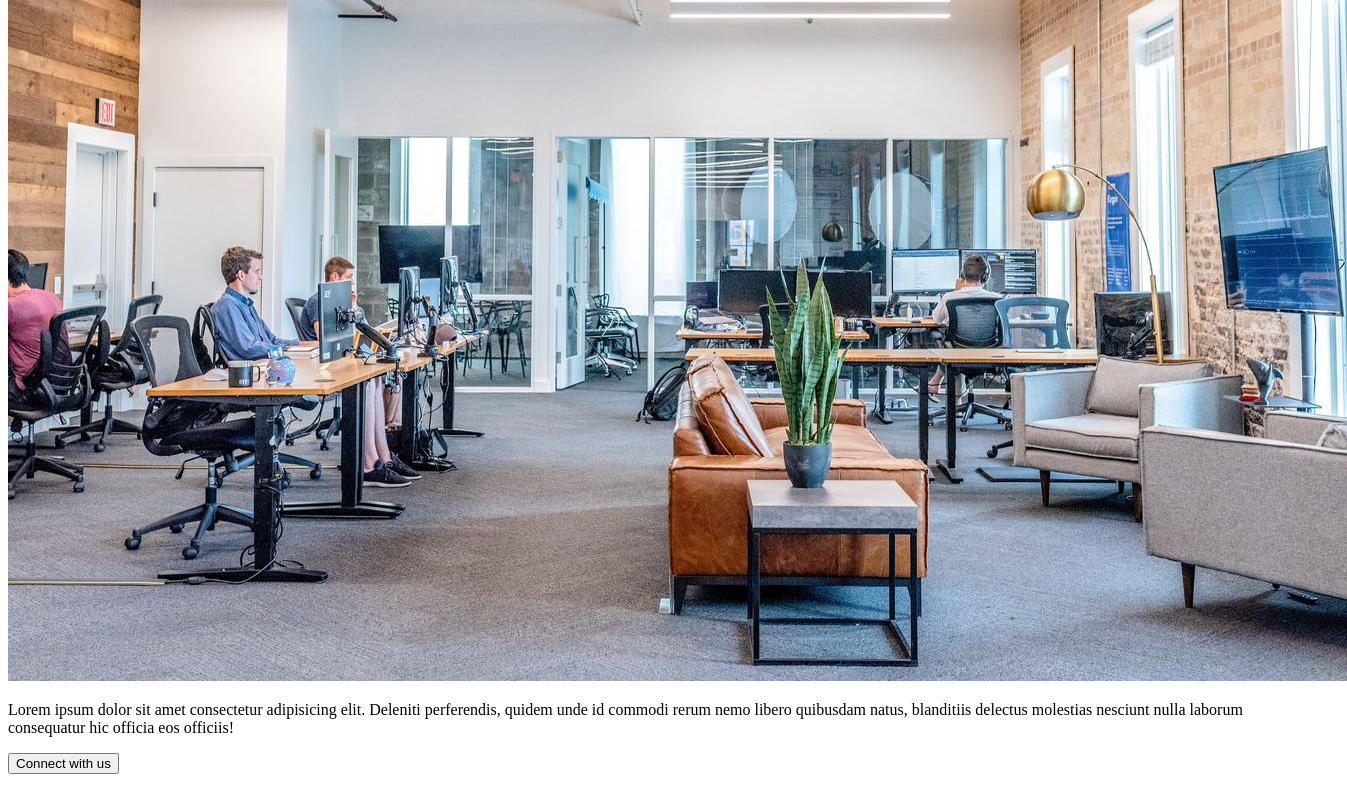
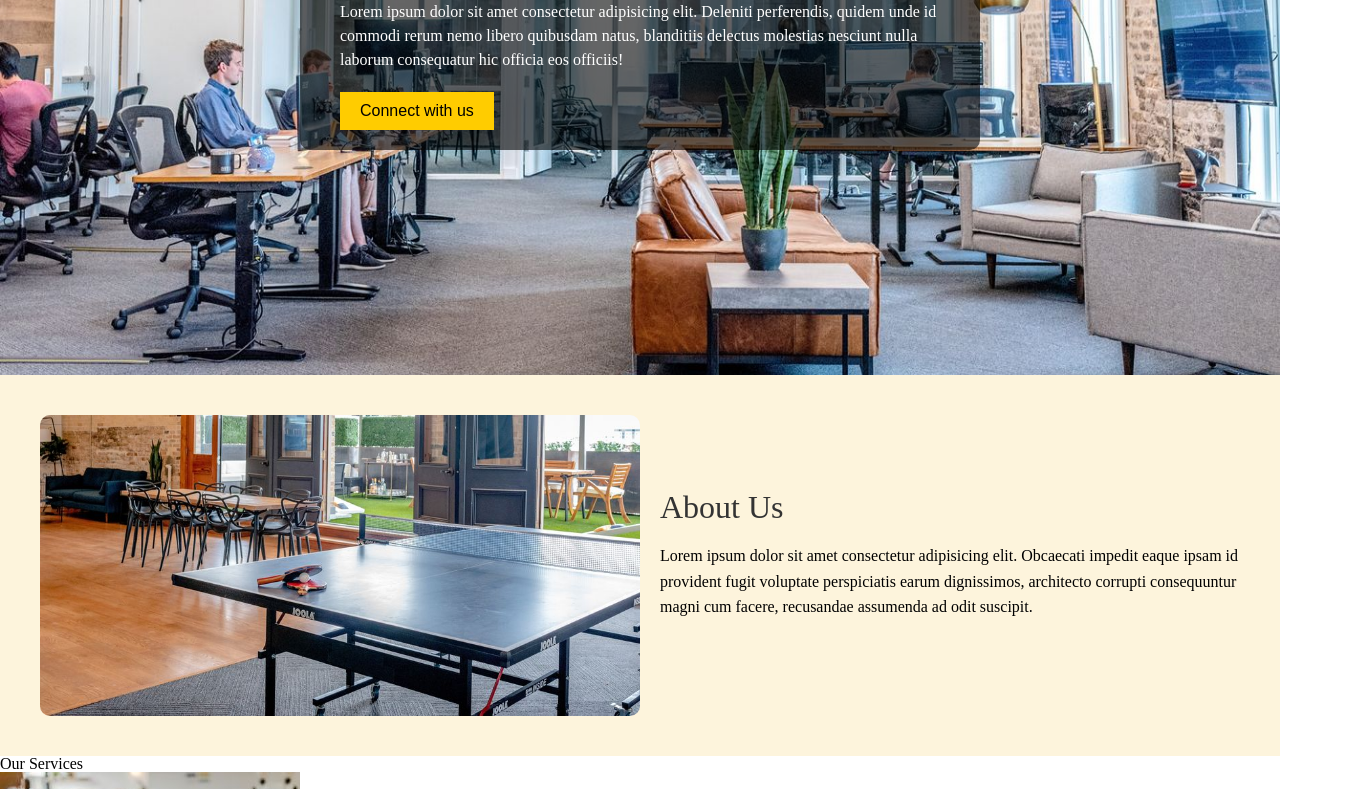
Before and after one commit to chen1046jeff/chen1046jeff.github.io, a plain HTML site: page final-project/index.html in a window 1280 px wide. Shown: the part 605-1394 px from the top of the page, 1347 px wide, since content can reach past the window. Drawn offline with Linux system fonts and the light colour scheme.

Commit message:
homeandabout

```diff
--- /dev/null
+++ b/final-project/css/main.css
@@ -0,0 +1,166 @@
+/* http://meyerweb.com/eric/tools/css/reset/
+   v2.0 | 20110126
+   License: none (public domain)
+*/
+
+html, body, div, span, applet, object, iframe,
+h1, h2, h3, h4, h5, h6, p, blockquote, pre,
+a, abbr, acronym, address, big, cite, code,
+del, dfn, em, img, ins, kbd, q, s, samp,
+small, strike, strong, sub, sup, tt, var,
+b, u, i, center,
+dl, dt, dd, ol, ul, li,
+fieldset, form, label, legend,
+table, caption, tbody, tfoot, thead, tr, th, td,
+article, aside, canvas, details, embed,
+figure, figcaption, footer, header, hgroup,
+menu, nav, output, ruby, section, summary,
+time, mark, audio, video {
+	margin: 0;
+	padding: 0;
+	border: 0;
+	font-size: 100%;
+	font: inherit;
+	vertical-align: baseline;
+}
+/* HTML5 display-role reset for older browsers */
+article, aside, details, figcaption, figure,
+footer, header, hgroup, menu, nav, section {
+	display: block;
+}
+body {
+	line-height: 1;
+}
+ol, ul {
+	list-style: none;
+}
+blockquote, q {
+	quotes: none;
+}
+blockquote:before, blockquote:after,
+q:before, q:after {
+	content: '';
+	content: none;
+}
+table {
+	border-collapse: collapse;
+	border-spacing: 0;
+}
+
+/* ===== My Css =====*/
+
+#home {
+    position: relative;
+    display: flex;
+    align-items: center;
+    justify-content: center;
+    height: 100vh; /* Full viewport height */
+    width: 100%; /* Full width */
+    color: white;
+    text-align: center;
+}
+
+#home img {
+    position: absolute;
+    width: 100%; /* Full width for the image */
+    height: 100%; /* Full height for the image */
+    object-fit: cover; /* Ensures the image covers the section */
+    z-index: -1; /* Places the image behind the content */
+}
+
+#home .banner {
+    background: rgba(0, 0, 0, 0.6); /* Semi-transparent black */
+    padding: 20px 40px;
+    border-radius: 10px;
+    max-width: 600px;
+    margin: auto;
+	text-align: left;
+}
+
+#home h1 {
+    font-size: 5rem;
+    margin-bottom: 20px;
+	text-align: left;
+}
+
+#home p {
+    font-size: 1rem;
+    line-height: 1.5;
+    margin-bottom: 20px;
+	text-align: left;
+}
+
+#home button {
+    padding: 10px 20px;
+    background-color: #ffcc00;
+    border: none;
+    font-size: 1rem;
+    color: black;
+}
+
+
+
+/* About Section */
+#about {
+    background-color: #fdf4dc; /* Light yellow background */
+    padding: 40px 20px;
+}
+
+/* About Container */
+.about-container {
+    display: flex;
+    flex-wrap: wrap;
+    align-items: center;
+    gap: 20px;
+    max-width: 1200px; /* Maximum width of container */
+    margin: 0 auto; /* Center the container */
+    padding: 0 20px; /* Add some side padding */
+}
+
+/* About Image */
+.about-img {
+    flex: 1;
+    max-width: 600px;
+    border-radius: 10px;
+    object-fit: cover;
+}
+
+/* About Content */
+.about-content {
+    flex: 1;
+    max-width: 600px;
+}
+
+.about-content h2 {
+    font-size: 2rem;
+    margin-bottom: 20px;
+    color: #333;
+}
+
+.about-content p {
+    font-size: 1rem;
+    line-height: 1.6;
+    color: #000000;
+    margin-bottom: 20px;
+}
+
+@media (min-width: 760px) {
+    .about-container {
+        min-width: 760px; /* Set the minimum width */
+    }
+}
+
+@media (max-width: 759px) {
+    .about-container {
+        flex-direction: column; /* Stack content vertically */
+    }
+
+.about-img{
+    max-width: 100%;
+}
+
+.about-content {
+    max-width: 100%;
+}
+
+}
--- a/final-project/index.html
+++ b/final-project/index.html
@@ -4,6 +4,7 @@
     <meta charset="UTF-8">
     <meta name="viewport" content="width=device-width, initial-scale=1.0">
     <title>Final Project</title>
+    <link rel="stylesheet" href="css/main.css">
 </head>
 <body>
     <header>
@@ -20,19 +21,25 @@
     </header>
 
     <section id="home">
-        <h1>Welcome to Three Star Media</h1>
         <img src="images/main-banner.jpg" alt="Main banner">
-        <p>Lorem ipsum dolor sit amet consectetur adipisicing elit. Deleniti perferendis, quidem unde id commodi rerum nemo libero quibusdam natus, blanditiis delectus molestias nesciunt nulla laborum consequatur hic officia eos officiis!</p>
-        <button>Connect with us</button>
+        <div class="banner">
+            <h1>Welcome to Three Star Media</h1>
+            <p>Lorem ipsum dolor sit amet consectetur adipisicing elit. Deleniti perferendis, quidem unde id commodi rerum nemo libero quibusdam natus, blanditiis delectus molestias nesciunt nulla laborum consequatur hic officia eos officiis!</p>
+            <button>Connect with us</button>
+        </div>
     </section>
-    <br>
+
 
     <section id="about">
-        <img src="images/about-us.jpg" alt="About Us">
-        <h2>About Us</h2>
-        <p>Lorem ipsum dolor sit amet consectetur adipisicing elit. Obcaecati impedit eaque ipsam id provident fugit voluptate perspiciatis earum dignissimos, architecto corrupti consequuntur magni cum facere, recusandae assumenda ad odit suscipit.</p>
-        <p>Lorem ipsum dolor sit amet consectetur adipisicing elit. Obcaecati impedit eaque ipsam id provident fugit voluptate perspiciatis earum dignissimos, architecto corrupti consequuntur magni cum facere, recusandae assumenda ad odit suscipit.</p>
+        <div class="about-container">
+            <img class="about-img" src="images/about-us.jpg" alt="About Us" title="About Us">
+            <div class="about-content">
+                <h2>About Us</h2>
+                <p>Lorem ipsum dolor sit amet consectetur adipisicing elit. Obcaecati impedit eaque ipsam id provident fugit voluptate perspiciatis earum dignissimos, architecto corrupti consequuntur magni cum facere, recusandae assumenda ad odit suscipit.</p>
+            </div>
+        </div>
     </section>
+
 
     <section id="services">
         <h2>Our Services</h2>
```
